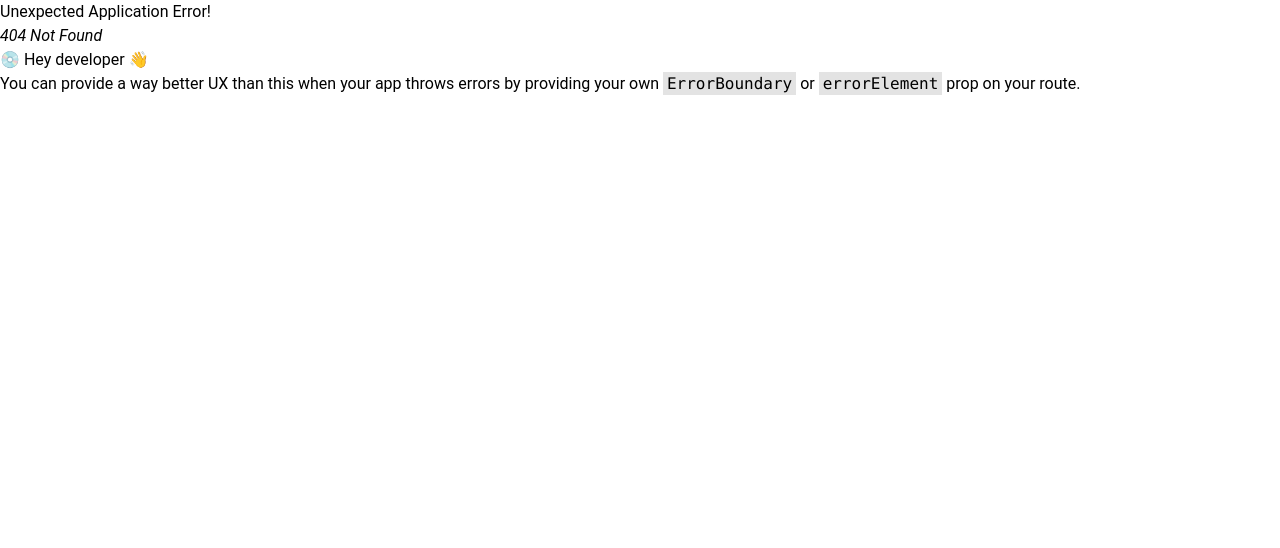
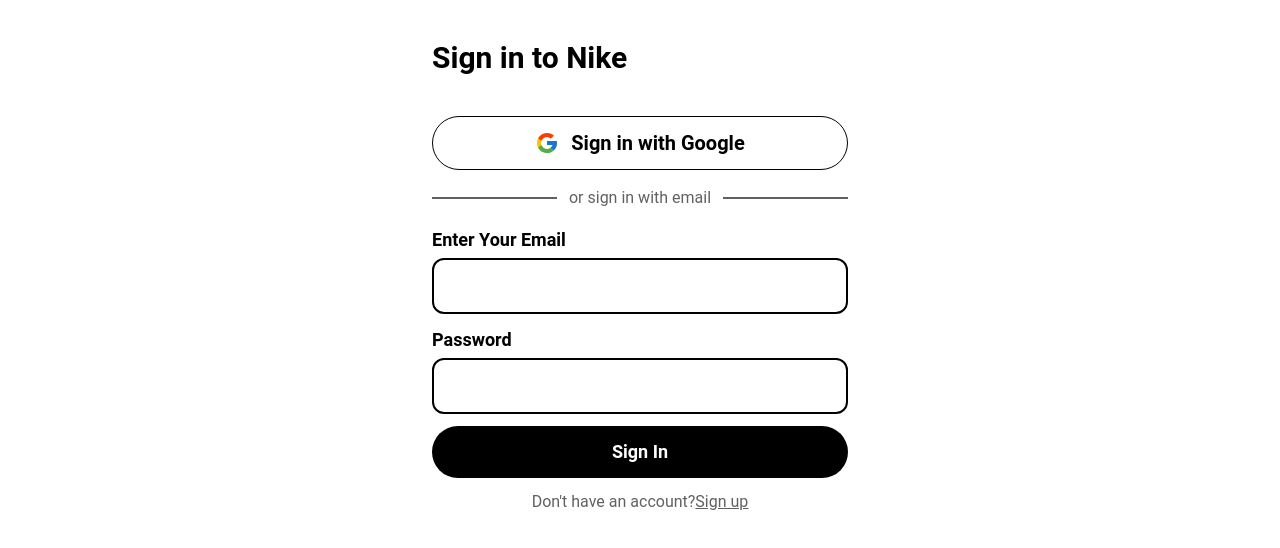
Before and after one commit to saiyedimtiaj/Nike-Store, a React (Vite) app in the folder client/: page /signin in a window 1280 px wide. Before the commit this address had no page. Shown: the top 548 px of the page. Built offline with nearby package versions, Linux system fonts and the light colour scheme.

Commit message:
sign in page done

```diff
--- a/client/src/Components/Home/News/News.jsx
+++ b/client/src/Components/Home/News/News.jsx
@@ -1,11 +1,52 @@
-import newslatter from '../../../assets/newsletter-bg.jpeg'
+import newslatter from "../../../assets/newsletter-bg.jpeg";
+import {
+  FaFacebookF,
+  FaTwitter,
+  FaInstagram,
+  FaLinkedinIn,
+} from "react-icons/fa";
 
 const News = () => {
-    return (
-        <div className='container mx-auto'>
-            {/* <img className='w-full h-80' src={newslatter} alt="" /> */}
+  return (
+    <div
+      className="w-full h-400 flex items-center bg-cover bg-center bg-f9f9f9 relative"
+      style={{ backgroundImage: `url("${newslatter}")` }}
+    >
+      <div className="w-max flex flex-col items-center mx-auto text-center py-6">
+        <span className="mb-10 text-14 text-gray-500">Newsletter</span>
+        <span className="big-text mb-5 text-2xl lg:text-4xl font-semibold text-gray-800 uppercase">
+          Sign up for latest updates and offers
+        </span>
+        <div className="form flex gap-2 mb-2">
+          <input
+            type="text"
+            placeholder="Email Address"
+            className="w-40 lg:w-60 h-10 border border-gray-200 px-2 text-base lg:text-lg outline-none"
+          />
+          <button className="h-10 w-24 lg:w-32 flex items-center justify-center cursor-pointer text-white text-base lg:text-lg bg-purple-600 border-b-2 border-purple-700">
+            Subscribe
+          </button>
         </div>
-    );
+        <span className="text text-sm text-gray-500 mb-5">
+          Will be used in accordance with our Privacy Policy
+        </span>
+        <span className="social-icons flex gap-2">
+          <div className="icon w-8 h-8 bg-gray-800 rounded-full flex items-center justify-center text-white">
+            <FaLinkedinIn size={14} />
+          </div>
+          <div className="icon w-8 h-8 bg-gray-800 rounded-full flex items-center justify-center text-white">
+            <FaFacebookF size={14} />
+          </div>
+          <div className="icon w-8 h-8 bg-gray-800 rounded-full flex items-center justify-center text-white">
+            <FaTwitter size={14} />
+          </div>
+          <div className="icon w-8 h-8 bg-gray-800 rounded-full flex items-center justify-center text-white">
+            <FaInstagram size={14} />
+          </div>
+        </span>
+      </div>
+    </div>
+  );
 };
 
 export default News;
--- a/client/src/Components/Nabvar/Nabvar.jsx
+++ b/client/src/Components/Nabvar/Nabvar.jsx
@@ -66,13 +66,14 @@
         <div className="flex items-center gap-x-3">
           <Link to='/cart'><MdShoppingCart className="text-2xl cursor-pointer" /></Link>
           <button onClick={()=>setShowSearch(true)} className="cursor-pointer"><FaSearch className="text-xl" /></button>
+          <Link to='/signin' className="hidden lg:inline-block">
           <Button
             variant="gradient"
             size="sm"
-            className="hidden lg:inline-block"
           >
             <span>Sign in</span>
           </Button>
+          </Link>
         </div>
         <IconButton
           variant="text"
@@ -111,9 +112,14 @@
             </svg>
           )}
         </IconButton>
-        <Button variant="gradient" size="sm" className="lg:hidden ml-1">
-          <span>Sign in</span>
-        </Button>
+        <Link to='/signin' className="lg:hidden ml-1">
+          <Button
+            variant="gradient"
+            size="sm"
+          >
+            <span>Sign in</span>
+          </Button>
+          </Link>
       </div>
       <Collapse open={openNav}>
         <div className="container mx-auto">{navList}</div>
--- a/client/src/Pages/AllProducts/AllProducts.jsx
+++ b/client/src/Pages/AllProducts/AllProducts.jsx
@@ -3,6 +3,7 @@
 import { useQuery } from "@tanstack/react-query";
 import useAxiosPublic from "../../hooks/UseAxiosPublic";
 import { useState } from "react";
+import { Slider } from "@material-tailwind/react";
 
 const AllProducts = () => {
   const axios = useAxiosPublic();
@@ -24,6 +25,10 @@
     setSortField(myArr[0])
     setSortValue(myArr[1])
   }
+
+  const allPrice = product.map(p=>p.price)
+  const maxPrice = allPrice.reduce((a,b)=>Math.max(a,b),0)
+  console.log(maxPrice);
 
   return (
     <div className="container mx-auto px-4">
@@ -74,11 +79,6 @@
             </ul>
             <br />
           </div>
-          <div className="mt-5 border-2 col-span-1 border-gray-600 py-6 px-5">
-            <h1 className="text-lg font-semibold border-b-2 border-black pb-1">
-              Filter Price
-            </h1>
-          </div>
         </div>
         <div className="flex-1">
           <div className="border-2 flex justify-between mb-5 py-4 px-3 items-center border-gray-600">
--- /dev/null
+++ b/client/src/Pages/Signin/Signin.jsx
@@ -0,0 +1,29 @@
+import {FcGoogle} from 'react-icons/fc'
+import { Link } from 'react-router-dom';
+
+const Signin = () => {
+    return (
+        <div className="max-w-md mx-auto px-4">
+            <h1 className="text-3xl mt-10 mb-10 font-semibold">Sign in to Nike</h1>
+            <button className='flex items-center justify-center border border-black rounded-full gap-3 w-full py-3 text-xl font-semibold'>
+                <span className='text-2xl'><FcGoogle/></span>
+                <span>Sign in with Google</span>
+            </button>
+            <div className='my-4 flex gap-3 items-center'>
+                <span className='border flex-1 border-gray-700'></span>
+                <span className='text-gray-700'>or sign in with email</span>
+                <span className='border flex-1 border-gray-700'></span>
+            </div>
+            <div>
+                <label htmlFor="email" className='text-lg font-semibold'>Enter Your Email</label><br />
+                <input type="email" name='email' className='px-3 py-3 rounded-xl mb-3 mt-1 text-xl border-2 border-black w-full' />
+                <label htmlFor="email" className='text-lg font-semibold'>Password</label><br />
+                <input type="email" name='email' className='px-3 py-3 rounded-xl mt-1 text-xl border-2 border-black w-full' />
+                <button className='w-full font-semibold mt-3 text-lg bg-black py-3 text-white rounded-full'>Sign In</button>
+            </div>
+            <p className='text-center mt-3 text-gray-700'>Don't have an account?<Link className='underline'>Sign up</Link></p>
+        </div>
+    );
+};
+
+export default Signin;
--- a/client/src/routes/Routes.jsx
+++ b/client/src/routes/Routes.jsx
@@ -4,6 +4,7 @@
 import Details from "../Pages/Details/Details";
 import Cart from "../Pages/Cart/Cart";
 import AllProducts from "../Pages/AllProducts/AllProducts";
+import Signin from "../Pages/Signin/Signin";
 
 
 const Routes = createBrowserRouter([
@@ -29,6 +30,10 @@
         }
       ]
     },
+    {
+      path:'/signin',
+      element:<Signin/>
+    }
   ]);
 
 export default Routes;
```
Also changed, not shown: 1 other file (tests, documents, lock files or other folders).
